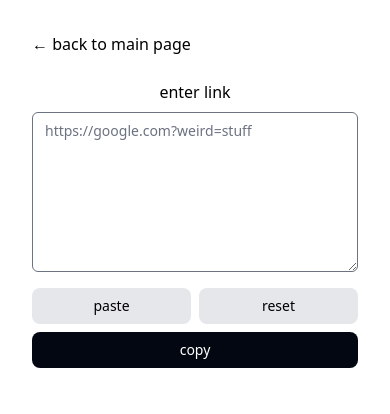
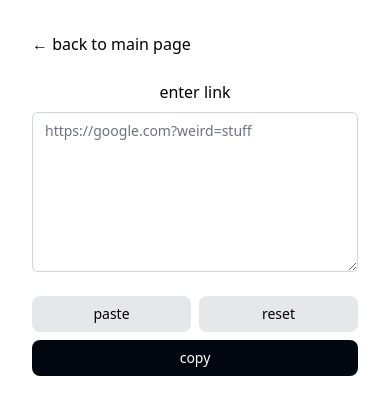
Before and after one commit to afrieirham/tools, a Next.js app: page /url-cleaner in a window 390 px wide. Shown: the top 414 px of the page. Built offline with nearby package versions, Linux system fonts and the light colour scheme.

Commit message:
update margin for better UX on mobile

```diff
--- a/src/pages/url-cleaner.tsx
+++ b/src/pages/url-cleaner.tsx
@@ -93,6 +93,8 @@ function UrlCleaner() {
     setParams([]);
   };
 
+  const hasParams = params.length > 0;
+
   return (
     <div className="flex flex-col items-center w-full p-8 ">
       <div className="self-start">
@@ -100,39 +102,42 @@ function UrlCleaner() {
           ← back to main page
         </a>
       </div>
-      <div className="flex flex-col items-center w-full max-w-sm mx-auto mt-6 space-y-2">
+      <div className="flex flex-col items-center w-full max-w-sm mx-auto mt-6 space-y-6">
+        <div className="w-full space-y-2">
           <h1 className="text-center">enter link</h1>
           <textarea
             value={input}
             placeholder="https://google.com?weird=stuff"
             required
             onChange={onInputChange}
-          className="flex w-full h-10 max-w-sm px-3 py-2 mx-auto text-sm border rounded-md min-h-40 border-input bg-background ring-offset-background placeholder:text-muted-foreground focus-visible:outline-none focus-visible:ring-2 focus-visible:ring-ring focus-visible:ring-offset-2 disabled:cursor-not-allowed disabled:opacity-50"
+            className="flex w-full h-10 max-w-sm px-3 py-2 mx-auto text-sm border border-gray-300 rounded-md min-h-40 border-input bg-background ring-offset-background placeholder:text-muted-foreground focus-visible:outline-none focus-visible:ring-2 focus-visible:ring-ring focus-visible:ring-offset-2 disabled:cursor-not-allowed disabled:opacity-50"
           />
-
-        <div className="w-full">
-          {params?.map(({ id, key, value, show }) => (
-            <div key={id} className="flex items-center space-x-1 space-y-1">
+        </div>
+        {hasParams && (
+          <div className="w-full space-y-4">
+            {params.map(({ id, key, value, show }) => (
+              <div key={id} className="flex items-center space-x-1 ">
                 <input
                   type="checkbox"
                   checked={show}
                   onChange={() => onToggleShow(id)}
-                className="w-4 h-4 mr-2 text-gray-600 border-gray-300 rounded focus:ring-gray-600"
+                  className="w-4 h-4 text-gray-900 border-gray-300 rounded focus:ring-gray-600"
                 />
                 <input
                   readOnly
                   value={key}
-                className="text-[12px] w-full rounded border py-1 px-2 focus-visible:outline-none focus-visible:ring-2 focus-visible:ring-ring focus-visible:ring-offset-2"
+                  className="text-[12px] w-full rounded border border-gray-300 py-1 px-2 focus-visible:outline-none focus-visible:ring-2 focus-visible:ring-ring focus-visible:ring-offset-2"
                 />
                 <input
                   readOnly
                   value={value}
-                className="text-[12px] w-full rounded border py-1 px-2 focus-visible:outline-none focus-visible:ring-2 focus-visible:ring-ring focus-visible:ring-offset-2"
+                  className="text-[12px] w-full rounded border border-gray-300 py-1 px-2 focus-visible:outline-none focus-visible:ring-2 focus-visible:ring-ring focus-visible:ring-offset-2"
                 />
               </div>
             ))}
           </div>
-
+        )}
+        <div className="w-full space-y-2">
           <div className="flex w-full space-x-2">
             <button
               type="button"
@@ -154,7 +159,7 @@ function UrlCleaner() {
               reset
             </button>
           </div>
-        {params.length > 0 && (
+          {hasParams && (
             <button
               type="button"
               onClick={() => {
@@ -184,7 +189,7 @@ function UrlCleaner() {
           >
             {copyText}
           </button>
-        <br />
+        </div>
       </div>
     </div>
   );
```
Lines whose indentation alone changed are shown as unchanged.
